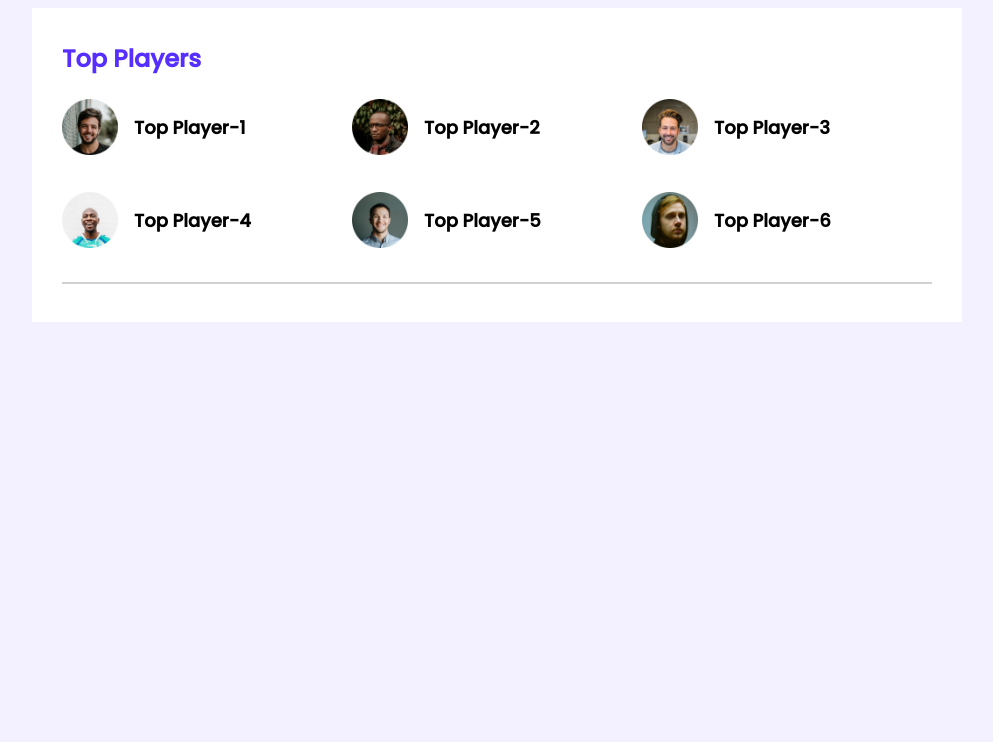
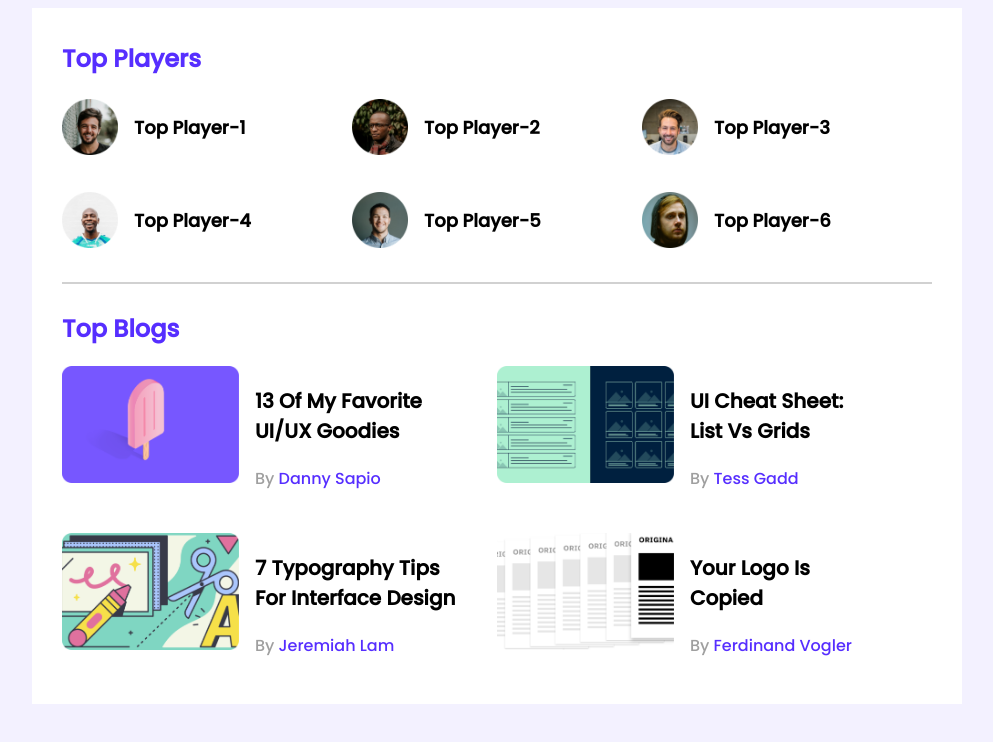
Before and after one commit to hafizurrahmanrazib/leader-board, a plain HTML site: page index.html in a window 1280 px wide. Shown: the whole page, without its empty margins (143-1136 px from the left). Drawn offline with Linux system fonts and the light colour scheme.

Commit message:
top players and top blogs section done

```diff
--- a/index.html
+++ b/index.html
@@ -48,6 +48,55 @@
                 </div>
             </div>
             <hr>
+            <div class="top-blogs">
+                <h2 class="section-title">Top Blogs</h2>
+                <div class="blogs">
+                    <article class="blog">
+                        <div class="thumbnail">
+                            <img src="./images/blogs/blog-1.png" alt="">
+                        </div>
+                        <div class="blog-info">
+                            <h3 class="blog-title">
+                                13 Of My Favorite <br> UI/UX Goodies
+                            </h3>
+                            <p class="blog-author"> By <a href="">Danny Sapio</a> </p>
+                        </div>
+                    </article>
+                    <article class="blog">
+                        <div class="thumbnail">
+                            <img src="./images/blogs/blog-2.png" alt="">
+                        </div>
+                        <div class="blog-info">
+                            <h3 class="blog-title">
+                                UI Cheat Sheet:<br> List Vs Grids
+                            </h3>
+                            <p class="blog-author"> By <a href="">Tess Gadd</a> </p>
+                        </div>
+                    </article>
+                    <article class="blog">
+                        <div class="thumbnail">
+                            <img src="./images/blogs/blog-3.png" alt="">
+                        </div>
+                        <div class="blog-info">
+                            <h3 class="blog-title">
+                                7 Typography Tips <br> For Interface Design
+                            </h3>
+                            <p class="blog-author"> By <a href="">Jeremiah Lam</a> </p>
+                        </div>
+                    </article>
+                    <article class="blog">
+                        <div class="thumbnail">
+                            <img src="./images/blogs/blog-4.png" alt="">
+                        </div>
+                        <div class="blog-info">
+                            <h3 class="blog-title">
+                                Your Logo Is <br> Copied
+                            </h3>
+                            <p class="blog-author"> By <a href="">Ferdinand Vogler</a> </p>
+                        </div>
+                    </article>
+                </div>
+            </div>
         </section>
     </main>
     <!-- Main Section End Here  -->
--- a/styles/style.css
+++ b/styles/style.css
@@ -20,6 +20,7 @@ main {
 
 hr {
     border: 1px solid #D1D1D1;
+    margin-bottom: 27px;
 }
 
 /* Top Players style */
@@ -53,3 +54,40 @@ hr {
     margin-left: 16px;
     font-size: 18px;
 }
+
+/*---------------------------
+       top blog styles
+ ---------------------------*/
+.blogs {
+    display: grid;
+    grid-template-columns: repeat(2, 1fr);
+    grid-row-gap: 26px;
+}
+
+.blog {
+    display: flex;
+}
+
+.blog .thumbnail img {
+    width: 177px;
+    height: 117px;
+}
+
+.blog-info {
+    margin-left: 16px;
+}
+
+.blog-title {
+    font-size: 20px;
+}
+
+.blog-author {
+    font-size: 16px;
+    color: #9F9F9F;
+}
+
+.blog-author a {
+    text-decoration: none;
+    font-size: 16px;
+    color: #562EFF;
+}
```
